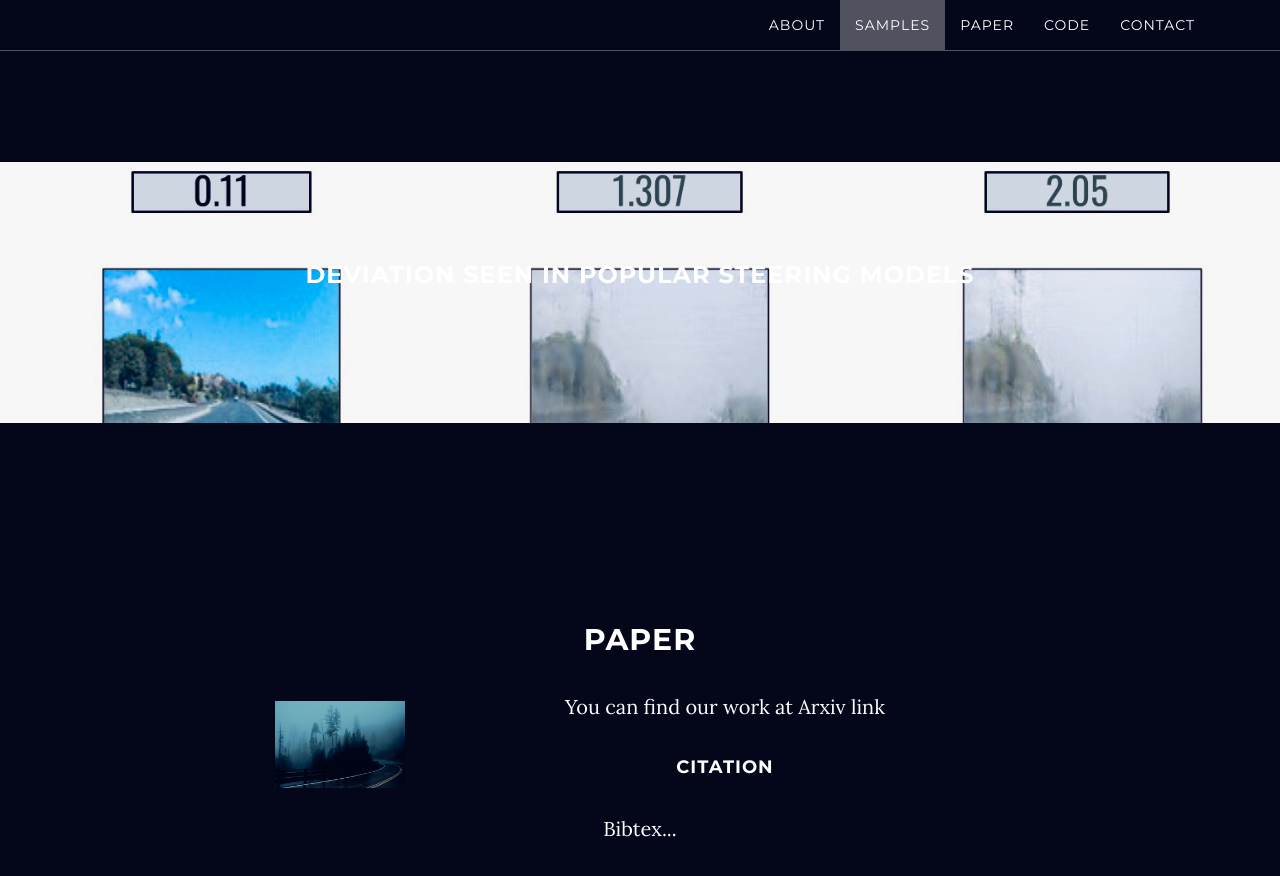
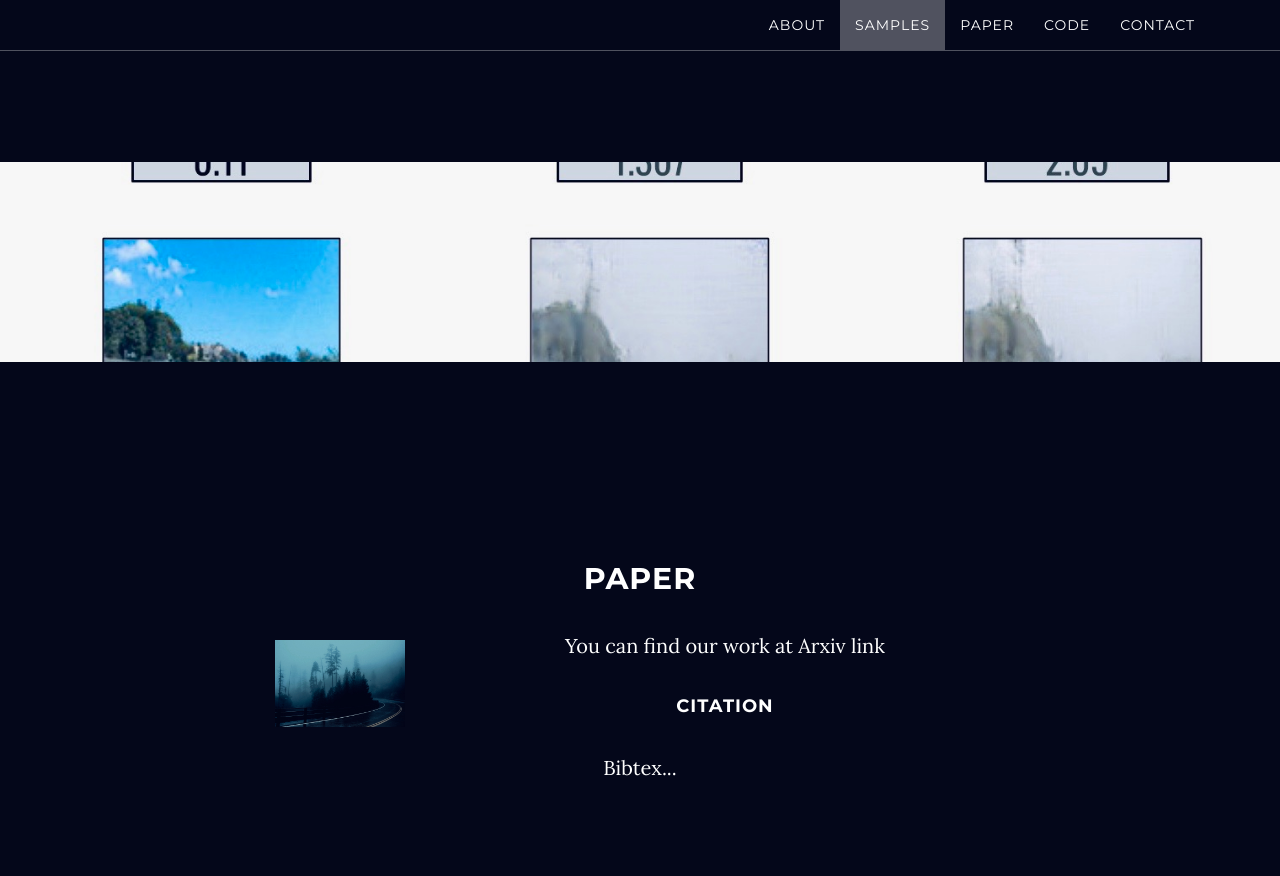
Before and after one commit to code-Assasin/website_little_fog, a Jekyll site: the page built from index.html, in a window 1280 px wide and 900 px high, scrolled down 1657 px. Shown: the top 876 px of the window. Built offline with Jekyll 4.4.1, drawn with Linux system fonts in a browser that asks for light colours.

Commit message:
download section

```diff
--- a/_includes/download.html
+++ b/_includes/download.html
@@ -1,10 +1,8 @@
 <!-- Download Section -->
 <section id="download" class="content-section text-center">
     <div class="download-section">
-        <div class="container">
-            <div class="col-lg-8 col-lg-offset-2">
+         <!--    <div class="col-lg-8 col-lg-offset-2">
                 <h3>Deviation seen in Popular Steering Models</h3>
-            </div>
-        </div>
+            </div> -->
     </div>
 </section>
```
